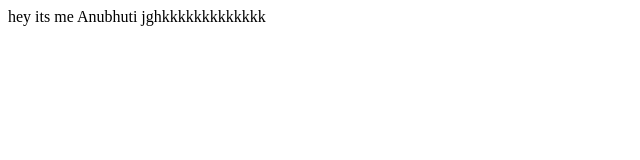
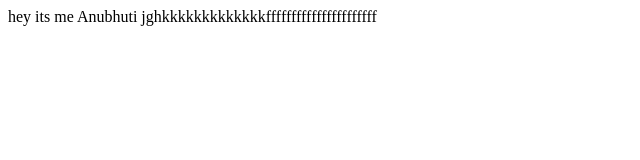
Before and after one commit to Anubhuti09/Git-recent-lessons, a plain HTML site: page about.html in a window 1280 px wide. Shown: the whole page, without its empty margins (0-640 px from the left). Drawn offline with Linux system fonts and the light colour scheme.

Commit message:
modified about

```diff
--- a/about.html
+++ b/about.html
@@ -9,6 +9,6 @@
 </head>
 <body>
     hey its me Anubhuti
-    jghkkkkkkkkkkkkk
+    jghkkkkkkkkkkkkkffffffffffffffffffffff
 </body>
 </html>
```
